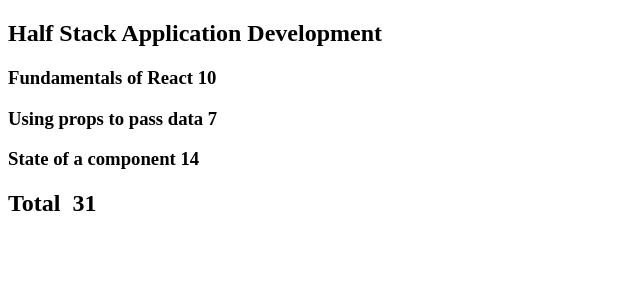
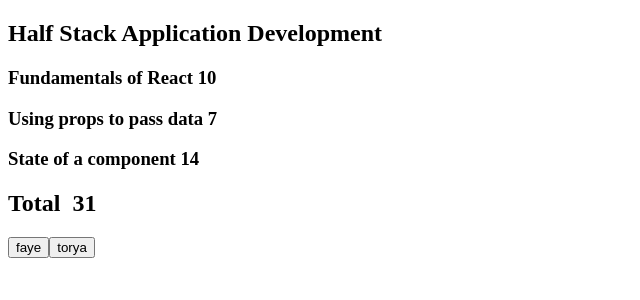
Before and after one commit to alvfaye/fullstackopen, a React (Create React App) app in the folder part1/: page / in a window 1280 px wide. Shown: the top 300 px of the page, without its empty margins (0-640 px from the left). Built offline with nearby package versions, Linux system fonts and the light colour scheme.

Commit message:
test func that returns func

```diff
--- a/part1/src/App.js
+++ b/part1/src/App.js
@@ -26,7 +26,6 @@ function Part({ id, topic, exercises }) {
 }
 
 function Content({ course }) {
-
   return (
     <>
       {course.map((x, id) => (
@@ -37,6 +36,8 @@ function Content({ course }) {
 }
 
 function App() {
+  const hello = (who) => () => console.log('hello, ', who)
+
   return (
     <>
       <h2>{course.title}</h2>
@@ -45,6 +46,11 @@ function App() {
         Total &nbsp;
         {course.content.reduce((a, b) => a + b.exercises, 0)}
       </h2>
+      {<>
+        <button onClick={hello('faye')}>faye</button>
+        <button onClick={hello('torya')}>torya</button>
+        </>
+      }
     </>
   );
 }
```
